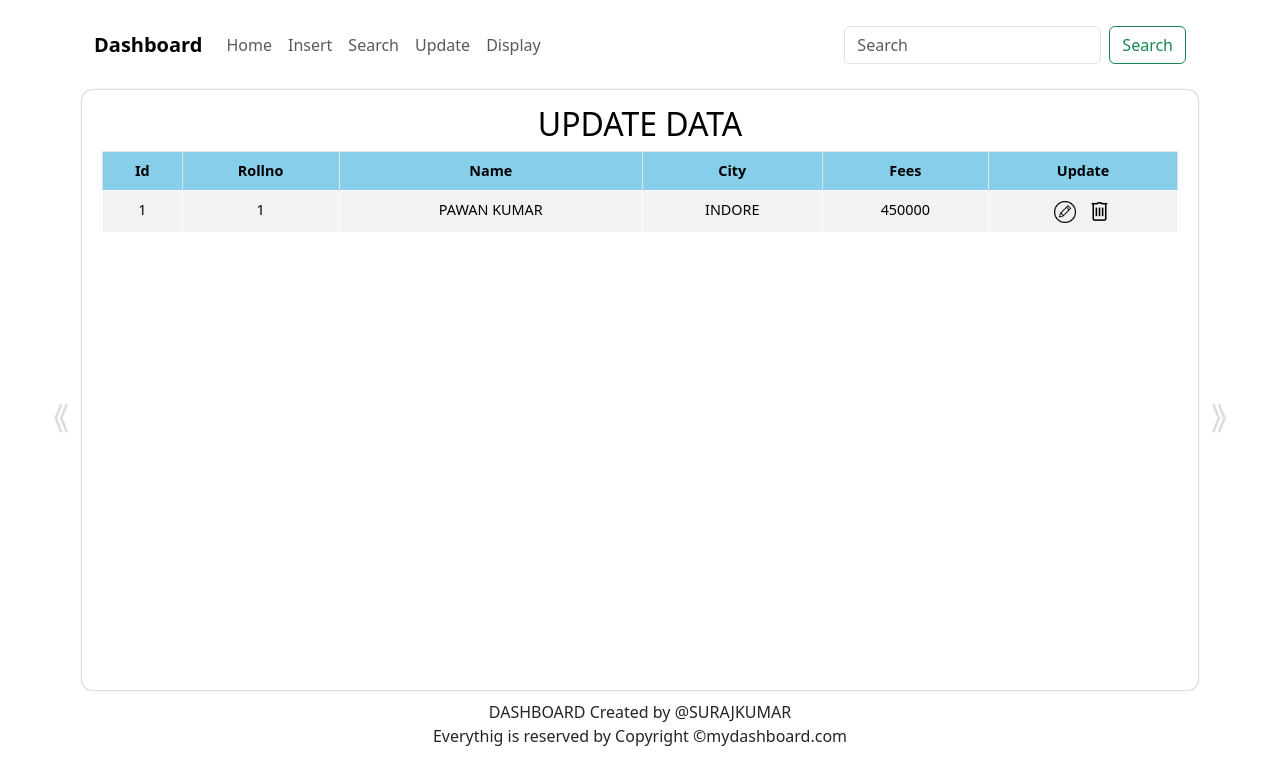
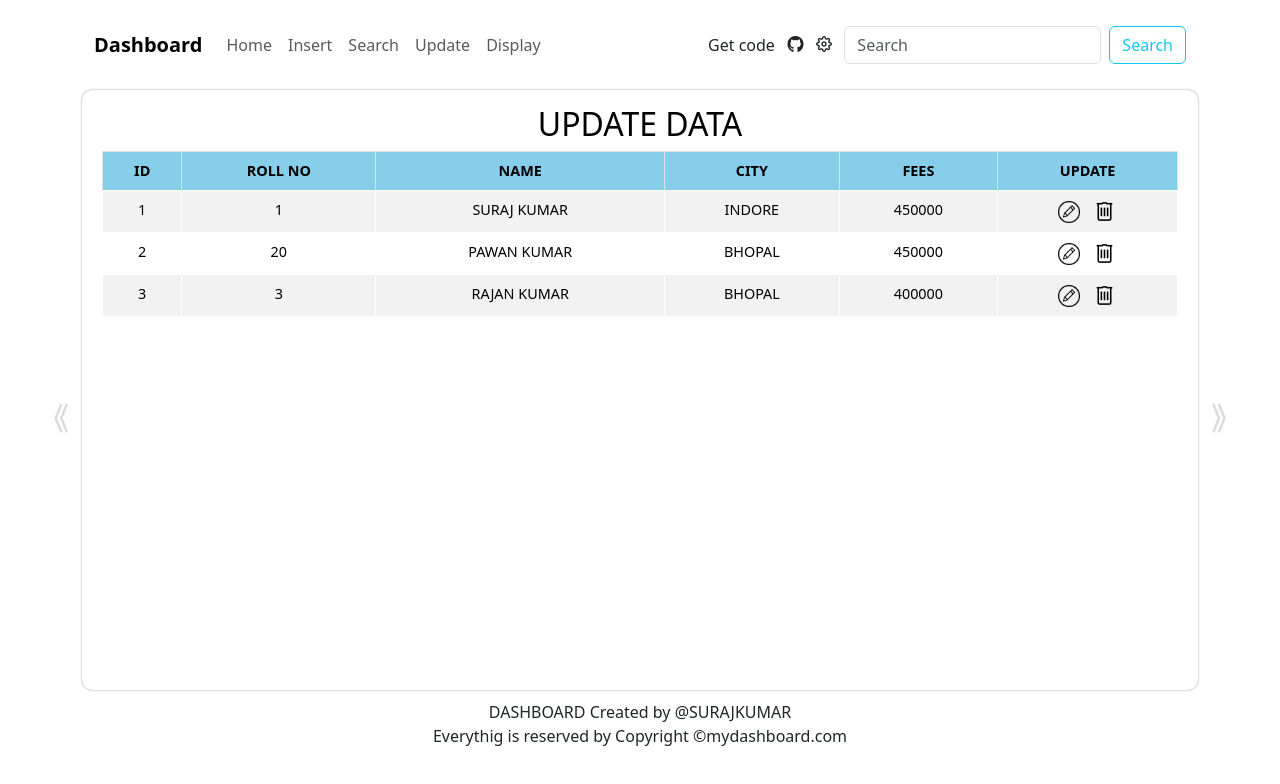
Before and after one commit to suraj-raj01/DashBoard-React-, a React (Vite) app: page /update in a window 1280 px wide. Shown: the top 784 px of the page. Built offline with nearby package versions, Linux system fonts and the light colour scheme; data requests are answered from the project's data file.

Commit message:
Dashboard

```diff
--- a/db.json
+++ b/db.json
@@ -3,9 +3,23 @@
     {
       "id": "1",
       "rollno": "1",
-      "name": "PAWAN KUMAR",
+      "name": "SURAJ KUMAR",
       "city": "INDORE",
       "fees": "450000"
+    },
+    {
+      "id": "2",
+      "rollno": "20",
+      "name": "PAWAN KUMAR",
+      "city": "BHOPAL",
+      "fees": "450000"
+    },
+    {
+      "id": "3",
+      "rollno": "3",
+      "name": "RAJAN KUMAR",
+      "city": "BHOPAL",
+      "fees": "400000"
     }
   ]
 }
--- a/package.json
+++ b/package.json
@@ -12,6 +12,7 @@
   "dependencies": {
     "axios": "^1.7.2",
     "bootstrap": "^5.3.3",
+    "primeicons": "^7.0.0",
     "react": "^18.3.1",
     "react-bootstrap": "^2.10.4",
     "react-dom": "^18.3.1",
--- a/src/Components/Display.jsx
+++ b/src/Components/Display.jsx
@@ -23,7 +23,7 @@ const Display = () => {
                     <td>{key.rollno}</td>
                     <td>{key.name}</td>
                     <td>{key.city}</td>
-                    <td>{key.fees}</td>
+                    <td>{key.fees+" INR "}</td>
                 </tr>
             </>
         )
@@ -41,11 +41,11 @@ const Display = () => {
                 <Table striped bordered hover id='table'>
                     <thead>
                         <tr>
-                            <th>Id</th>
-                            <th>Rollno</th>
-                            <th>Name</th>
-                            <th>City</th>
-                            <th>Fees</th>
+                            <th>ID</th>
+                            <th>ROLL NO</th>
+                            <th>NAME</th>
+                            <th>CITY</th>
+                            <th>FEES</th>
                         </tr>
                     </thead>
                     <tbody>
--- a/src/Components/Home.jsx
+++ b/src/Components/Home.jsx
@@ -11,7 +11,7 @@ const Home = () => {
     return (
         <>
             <div style={{ backgroundColor: '', width: '100%', height: '100%', textAlign: 'center', color: 'black', borderRadius: '10px', display: 'flex', alignItems: 'center', justifyContent: 'center' }}>
-                <h1 style={{fontSize:'3.5rem'}}>DASHBOARD</h1>
+                <h1 style={{ fontSize: '3.5rem' }}>DASHBOARD</h1>
                 <button id="jump-btn1" onClick={jump1}>⟪</button>
                 <button id="jump-btn2" onClick={jump2}>⟫</button>
             </div>
--- a/src/Components/Insert.jsx
+++ b/src/Components/Insert.jsx
@@ -58,7 +58,7 @@ const Insert = () => {
                         <Form.Control type="text" name='fees' placeholder="student fees" value={input.fees} onChange={handleInput} />
                     </Form.Group>
                     <br />
-                    <Button variant="primary" onClick={handleSubmit}>
+                    <Button variant="info" onClick={handleSubmit}>
                         Submit
                     </Button>
                     <button id="jump-btn1" onClick={jump1}>⟪</button>
--- a/src/Components/Layout.jsx
+++ b/src/Components/Layout.jsx
@@ -7,8 +7,18 @@ import Navbar from 'react-bootstrap/Navbar';
 import Row from 'react-bootstrap/Row';
 import Col from 'react-bootstrap/Col';
 
+import React from "react";
+import { ToastContainer, toast } from "react-toastify";
+import "react-toastify/dist/ReactToastify.css";
+
+import { useNavigate } from "react-router-dom";
 const Layout = () => {
-
+const navigate = useNavigate();
+function searchData()
+{
+    navigate("/search");
+    toast.success("Search Data here...");
+}
     return (
         <>
             <div>
@@ -28,7 +38,12 @@ const Layout = () => {
                                 <Nav.Link as={Link} to="update">Update</Nav.Link>
                                 <Nav.Link as={Link} to="display">Display</Nav.Link>
                             </Nav>
-
+                            <Nav.Link as={Link} to="https://github.com/suraj-raj01/DashBoard-React-.git"> Get code </Nav.Link>
+                            &nbsp;&nbsp;&nbsp;
+                            <Nav.Link as={Link} to="https://github.com/suraj-raj01/DashBoard-React-.git"><i className="pi pi-github"></i></Nav.Link>
+                            &nbsp;&nbsp;&nbsp;
+                            <Nav.Link as={Link} to="/"><i className="pi pi-cog pi-spin"></i></Nav.Link>
+                            &nbsp;&nbsp;&nbsp;
                             <Form className="d-flex">
                                 <Form.Control
                                     className="me-2"
@@ -36,17 +51,17 @@ const Layout = () => {
                                     placeholder="Search"
                                     type="search"
                                 />
-                                <Button variant="outline-success">Search</Button>
+                                <Button variant="outline-info" onClick={searchData}>Search</Button>
                             </Form>
                         </Navbar.Collapse>
                     </Container>
                 </Navbar>
-                <div id='layout' style={{margin:'10px 0px', height: '75vh', width: '100%', borderRadius: '10px',boxShadow:'0px 0px 2px grey'}} >
+                <div id='layout' style={{ margin: '10px 0px', height: '75vh', width: '100%', borderRadius: '10px', boxShadow: '0px 0px 2px grey' }} >
                     <Outlet />
                 </div>
                 {/*<hr />*/}
 
-                <div style={{margin:'5px 0px', fontWeight: '500', display: 'flex', alignItems: 'center', justifyContent: 'center', textAlign: 'center' }}>
+                <div style={{ margin: '5px 0px', fontWeight: '500', display: 'flex', alignItems: 'center', justifyContent: 'center', textAlign: 'center' }}>
                     <Row>
                         <Col ></Col>
                         <Col xs={12}>
@@ -56,6 +71,7 @@ const Layout = () => {
                     </Row>
                 </div>
             </div>
+            <ToastContainer />
         </>
     )
 }
--- a/src/Components/Search.jsx
+++ b/src/Components/Search.jsx
@@ -18,10 +18,11 @@ const Search = () => {
         return (
             <>
                 <tr>
+                    <td>{key.id}</td>
                     <td>{key.rollno}</td>
                     <td>{key.name}</td>
                     <td>{key.city}</td>
-                    <td>{key.fees}</td>
+                    <td>{key.fees+" INR"}</td>
                 </tr>
             </>
         )
@@ -41,20 +42,21 @@ const Search = () => {
             <button id="search-btn" onClick={mySearch}>Search</button><br /> */}
 
             <Form className="d-flex">
-                <Form.Control style={{width:'300px'}}
+                <Form.Control style={{ width: '300px' }}
                     className="me-2"
                     aria-label="Search"
-                    placeholder='enter rollno...'
+                    placeholder='Enter rollno...'
                     value={rollno} onChange={(e) => {
                         setRollno(e.target.value)
                     }}
                 />
-                <Button variant="outline-success" onClick={mySearch}>Search</Button>
+                <Button variant="outline-info" onClick={mySearch}>Search</Button>
             </Form>
             <hr />
             <Table striped bordered hover id='table'>
                 <thead>
                     <tr>
+                        <th>Id</th>
                         <th>Rollno</th>
                         <th>Student Name</th>
                         <th>City</th>
--- a/src/Components/Update.jsx
+++ b/src/Components/Update.jsx
@@ -68,12 +68,12 @@ const Update = () => {
                 <Table striped bordered hover id='table'>
                     <thead>
                         <tr>
-                            <th>Id</th>
-                            <th>Rollno</th>
-                            <th>Name</th>
-                            <th>City</th>
-                            <th>Fees</th>
-                            <th>Update</th>
+                            <th>ID</th>
+                            <th>ROLL NO</th>
+                            <th>NAME</th>
+                            <th>CITY</th>
+                            <th>FEES</th>
+                            <th>UPDATE</th>
                         </tr>
                     </thead>
                     <tbody>
--- a/src/main.jsx
+++ b/src/main.jsx
@@ -4,6 +4,7 @@ import App from './App.jsx'
 import 'bootstrap/dist/css/bootstrap.min.css';
 import './style.css';
 import "react-toastify/dist/ReactToastify.css";
+import 'primeicons/primeicons.css';
 
 ReactDOM.createRoot(document.getElementById('root')).render(
   <React.StrictMode>
--- a/src/style.css
+++ b/src/style.css
@@ -8,12 +8,13 @@ body{
 }
 
 #form input{
-    box-shadow: 0px 0px 1px;
+    box-shadow: 0px 0px 1px gainsboro;
     border-radius: 0px;
-    background-color: #fff;
+    text-transform: capitalize;
+    border-radius: 5px;
 }
 #form input::placeholder{
-    color: gray;
+    color: #8080807e;
 }
 
 #table th{
```
Also changed, not shown: src/App.jsx (+16 -16 lines), src/Components/EditData.jsx (+26 -26 lines), 1 other file (tests, documents, lock files or other folders).
